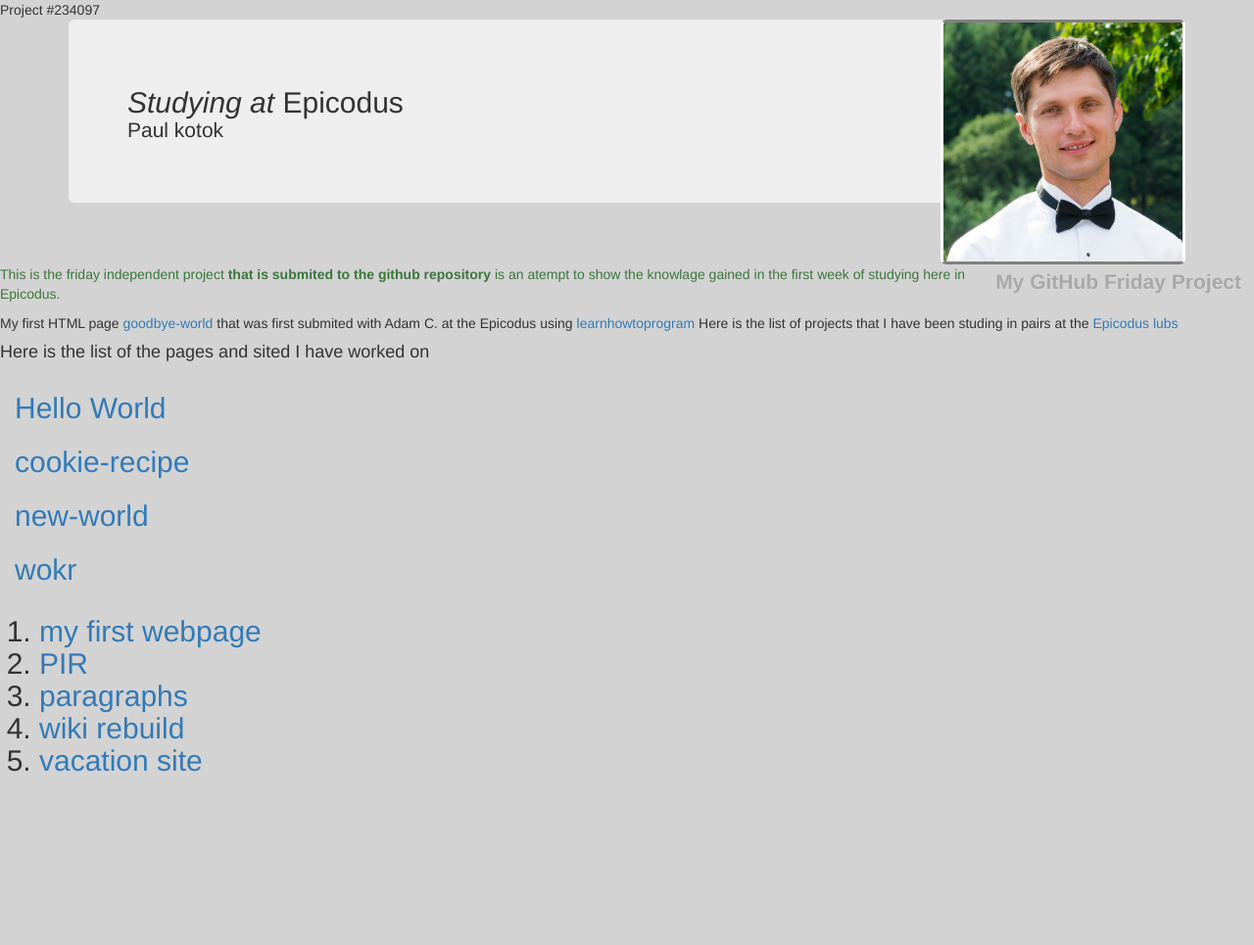
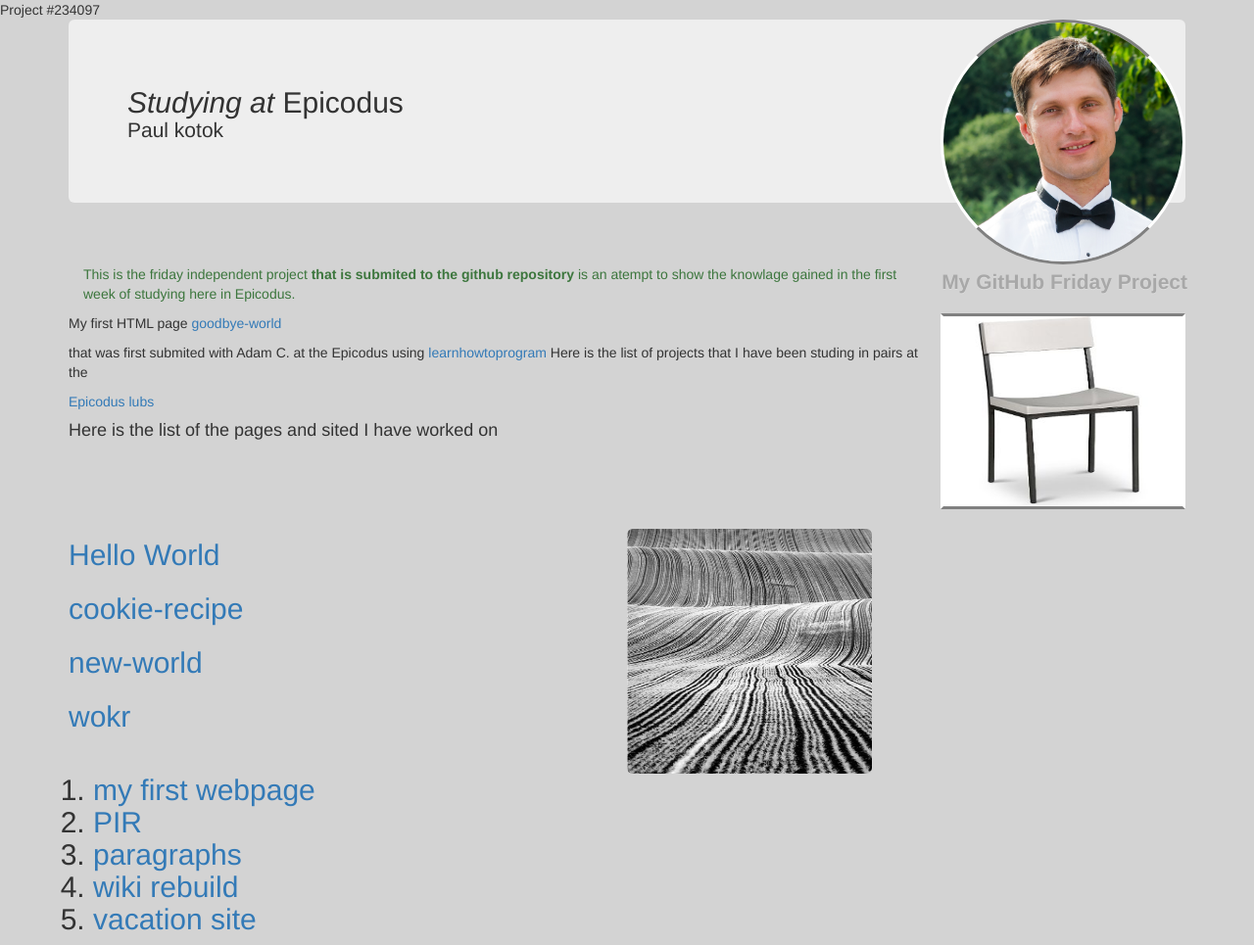
Before and after one commit to 1WayOrAnother/about_me, a plain HTML site: page index.html in a window 1280 px wide. Shown: the whole page at 98% size. Before the commit the page ends 803 px from the top, so only its background shows below. Drawn offline with Linux system fonts and the light colour scheme.

Commit message:
This is updates on index.html

```diff
--- a/index.html
+++ b/index.html
@@ -10,7 +10,7 @@
 
   <span style=”background-color: #ff8800″>Project #234097</span>
   <div class="container">
-    <img id="picture" height="250px" width="250px" src="img/portret.jpg" class="img-rounded" alt="portret">
+    <img id="picture" height="250px" width="250px" src="img/portret.jpg" class="img-circle" alt="portret">
     <div class="jumbotron text-alighn">
       <h2><em> Studying at</em> Epicodus <p>Paul kotok</p> </h2>
     </div>
@@ -20,18 +20,34 @@
 <body>
 
 
-
+  <div class="container">
+    <div class="row">
+      <div class="col">
 
         <div class="content">
           <a href="https://github.com/1WayOrAnother/about_me/tree/master" class="close btn">My GitHub Friday Project</a>
 
+        </div class="row">
+        <div class="row">
+          <div class="container" class="cd-md-6">
+            <div class="container-fluid">
+              <p class="text-success">This is the friday independent project<strong> that is submited to the github repository</strong> is an atempt to show the knowlage gained in the first week of studying here in Epicodus. </p>
             </div>
-      <p class="text-success">This is the friday independent project<strong> that is submited to the github repository</strong> is an atempt to show the knowlage gained in the first week of studying here in Epicodus. </p>
+          </div>
+        </div>
 
-      <p>My first HTML page <a href ="https://github.com/1WayOrAnother/hello-world">goodbye-world</a> that was first submited with Adam C. at the Epicodus using <a href ="https://www.learnhowtoprogram.com/courses">learnhowtoprogram</a> Here is the list of projects that I have been studing in pairs at the <a href ="https://www.epicodus.com/">Epicodus lubs</a> </p>
+        <div  class="container" class="col-md-6" class="col">
+          <div>
+            <img id="picture" class="" height="200px" width="250px" src="img/chair.jpg" class="img-rounded" alt="chair">
+            <p clsss="text-nowrap">My first HTML page <a href ="https://github.com/1WayOrAnother/hello-world">goodbye-world</a> <div class=""> <span class="border border-dark"><p>that was first submited with Adam C. at the Epicodus using <a href ="https://www.learnhowtoprogram.com/courses">learnhowtoprogram</a> Here is the list of projects that I have been studing in pairs at the</p> <a href ="https://www.epicodus.com/">Epicodus lubs</a> </p></span>
               <h4>Here is the list of the pages and sited I have worked on</h4>
-
-
+            </div>
+          </div>
+        </div>
+      </div>
+      <div class="row">
+        <div class="col-md-6">
+          <div>
             <h2>
               <ul class="nav nav-pills nav-stacked" data-spy="" data-offset-top"208">
                 <li class="list-item"><a href ="https://github.com/1WayOrAnother/goodbye-world">Hello World</a></li>
@@ -39,9 +55,13 @@
                 <li class="list-item"><a href ="https://github.com/1WayOrAnother/new-world/blob/master/hello-world.html">new-world</a></li>
                 <li class="list-item"><a href ="https://github.com/1WayOrAnother/wokr">wokr</a></li>
               </ul>
+            </div>
+          </div>
 
+          <div class="container-fluid" color="#f7f8f9" >
             <h2>
-
+              <img id="picture2" height="250px" width="250px" src="img/feald.jpg" class="img-rounded" alt="feald">
+              <div class="col">
                 <ol class="">
                   <li><a href ="https://github.com/1WayOrAnother/my-first-webpage">my first webpage</a></li>
                   <li><a href ="https://github.com/1WayOrAnother/PIR">PIR</a></li>
@@ -49,9 +69,12 @@
                   <li><a href ="https://github.com/1WayOrAnother/wiki-rebuild">wiki rebuild</a></li>
                   <li><a href ="https://github.com/1WayOrAnother/vacation-site">vacation site</a></li>
                 </ol>
+              </div>
 
 
-
+            </div>
+          </div>
+          </div
 
         </body>
         </html>
```
Also changed, not shown: 2 other files. Lines whose indentation alone changed are shown as unchanged.
